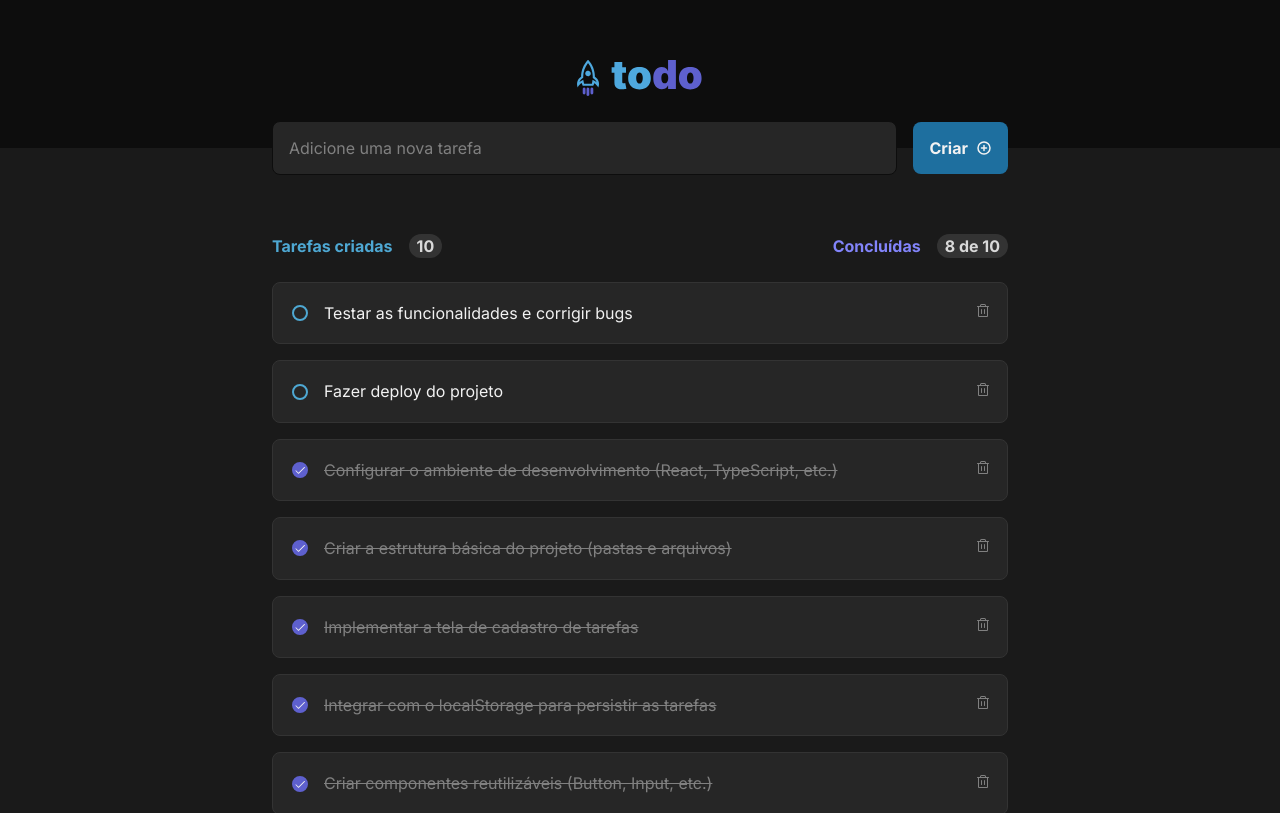
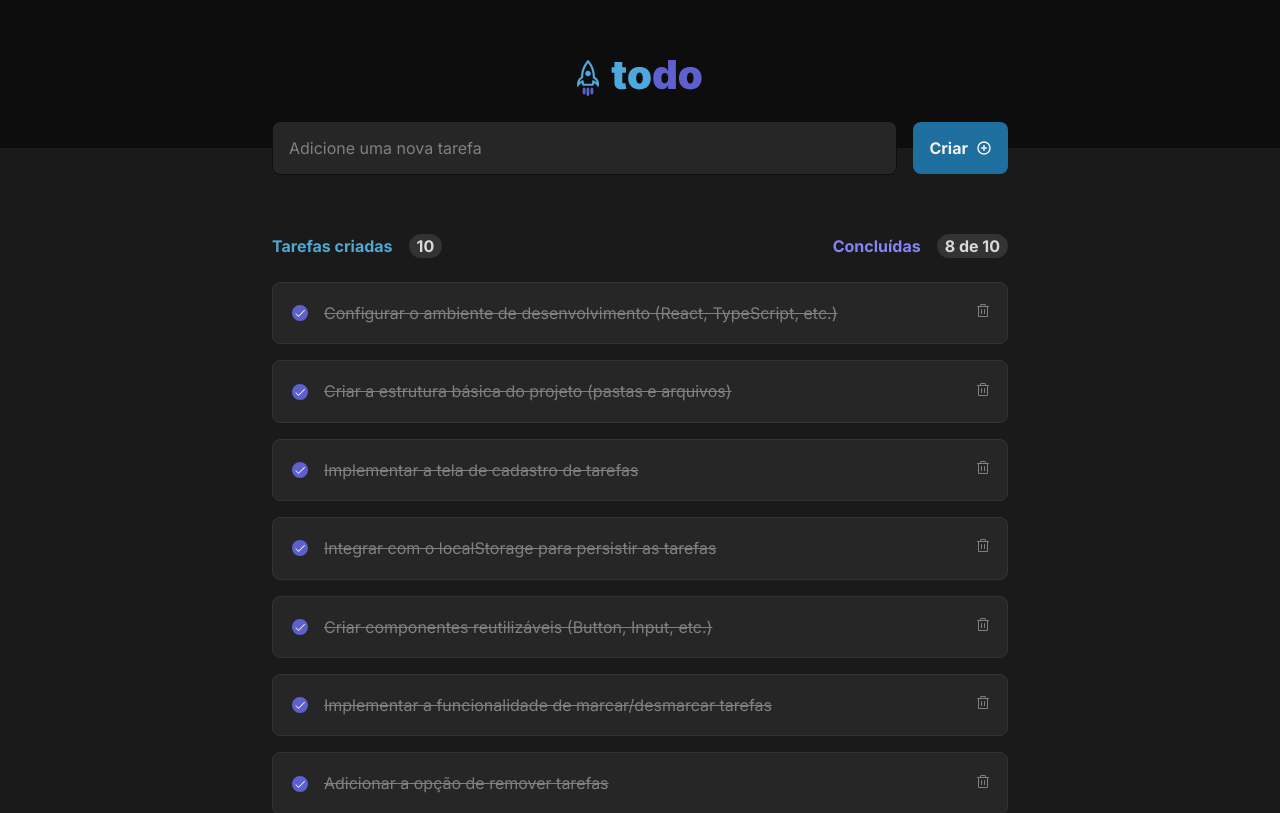
Before and after one commit to anaclaraaraujo/todaytask, a React (Vite) app: page / in a window 1280 px wide. Shown: the top 813 px of the page. Built offline with nearby package versions, Linux system fonts and the light colour scheme.

Commit message:
feat(TaskItem): add drag and drop

```diff
--- a/package.json
+++ b/package.json
@@ -10,6 +10,7 @@
     "preview": "vite preview"
   },
   "dependencies": {
+    "@hello-pangea/dnd": "^17.0.0",
     "@phosphor-icons/react": "^2.1.7",
     "react": "^18.3.1",
     "react-dom": "^18.3.1"
--- a/src/hook/useTasks.tsx
+++ b/src/hook/useTasks.tsx
@@ -73,5 +73,6 @@ export function useTasks() {
     addTask,
     removeTask,
     toggleTaskStatus,
+    setTasks
   }
 }
--- a/src/page/Task/index.tsx
+++ b/src/page/Task/index.tsx
@@ -7,15 +7,14 @@ import { TaskStatus } from "../../components/TaskStatus";
 import { PlusCircle } from "@phosphor-icons/react";
 import { NoTasks } from "../../components/NoTasks";
 import { useTasks } from "../../hook/useTasks";
+import { DragDropContext, Droppable, Draggable } from "@hello-pangea/dnd";
 
 import type { Task } from "../../types/interface";
-
 import styles from './styles.module.css';
-
 
 export function Task() {
   const [inputValue, setInputValue] = useState('');
-  const { tasks, addTask, removeTask, toggleTaskStatus } = useTasks();
+  const { tasks, addTask, removeTask, toggleTaskStatus, setTasks } = useTasks();
 
   const checkedTasksCounter = tasks.reduce((prevValue, currentTask) => {
     if (currentTask.isChecked) {
@@ -23,6 +22,23 @@ export function Task() {
     }
     return prevValue;
   }, 0);
+
+  const handleOnDragEnd = (result: any) => {
+    const { destination, source } = result;
+
+    // Se o item não foi movido para uma nova posição, não faz nada
+    if (!destination) return;
+
+    // Se o item for movido para outra posição
+    if (destination.index !== source.index) {
+      const reorderedTasks = Array.from(tasks);
+      const [removed] = reorderedTasks.splice(source.index, 1);
+      reorderedTasks.splice(destination.index, 0, removed);
+
+      // Atualiza a lista de tarefas com a nova ordem
+      setTasks(reorderedTasks);
+    }
+  };
 
   function handleAddTask() {
     addTask(inputValue);
@@ -51,18 +67,35 @@ export function Task() {
             checkedTasksCounter={checkedTasksCounter}
           />
           {tasks.length > 0 ? (
-            <div>
-              {tasks
-                .sort((a, b) => (a.isChecked === b.isChecked ? 0 : a.isChecked ? 1 : -1))
-                .map((task) => (
+            <DragDropContext onDragEnd={handleOnDragEnd}>
+              <Droppable droppableId="tasksList">
+                {(provided) => (
+                  <div
+                    {...provided.droppableProps}
+                    ref={provided.innerRef}
+                    style={{ listStyle: 'none', padding: 0 }}
+                  >
+                    {tasks.map((task, index) => (
+                      <Draggable key={task.id} draggableId={task.id.toString()} index={index}>
+                        {(provided) => (
+                          <div
+                            ref={provided.innerRef}
+                            {...provided.draggableProps}
+                            {...provided.dragHandleProps}>
                             <TaskItem
-                    key={task.id}
                               data={task}
                               removeTask={removeTask}
                               toggleTaskStatus={(args) => toggleTaskStatus(args.id, args.value)}
                             />
+                          </div>
+                        )}
+                      </Draggable>
                     ))}
+                    {provided.placeholder}
                   </div>
+                )}
+              </Droppable>
+            </DragDropContext>
           ) : (
             <NoTasks />
           )}
```
Also changed, not shown: 1 other file (tests, documents, lock files or other folders). Lines whose indentation alone changed are shown as unchanged.
